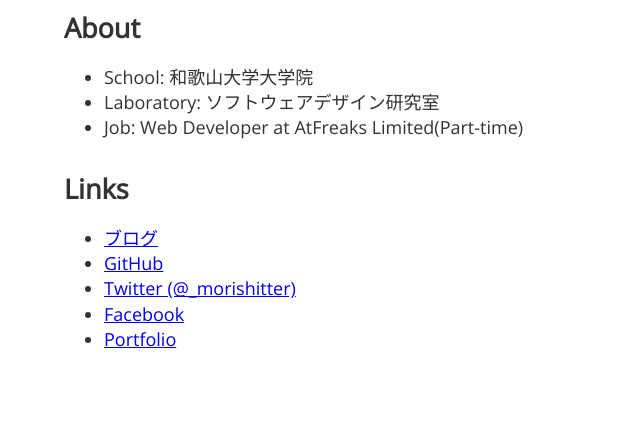
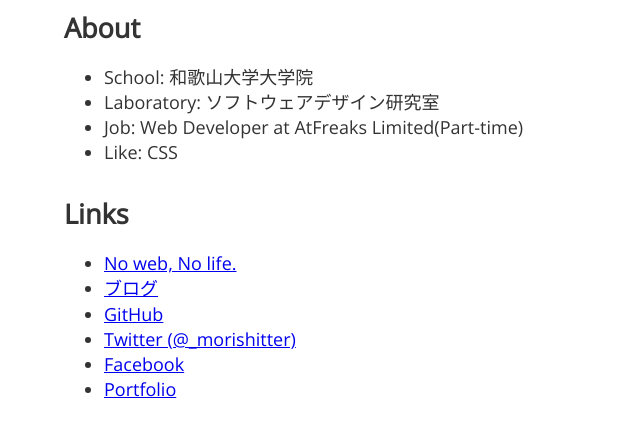
Before and after one commit to ikasama/ikasama.github.io, a website: page index.html in a window 1280 px wide. Shown: the part 109-546 px from the top of the page, without its empty margins (0-640 px from the left). Drawn offline with nearby package versions, Linux system fonts and the light colour scheme.

Commit message:
add link

```diff
--- a/index.html
+++ b/index.html
@@ -21,11 +21,13 @@
       <li>School: 和歌山大学大学院</li>
       <li>Laboratory: ソフトウェアデザイン研究室</li>
       <li>Job: Web Developer at AtFreaks Limited(Part-time)</li>
+      <li>Like: CSS</li>
     </ul>
   </section>
   <section>
     <h1>Links</h1>
     <ul>
+      <li><a href="http://blog.morishitter.com">No web, No life.</a></li>
       <li><a href="http://ikasama.hatenablog.jp">ブログ</a></li>
       <li><a href="https://github.com/morishitter">GitHub</a></li>
       <li><a href="http://twitter.com/_morishitter">Twitter (@_morishitter)</a></li>
```
